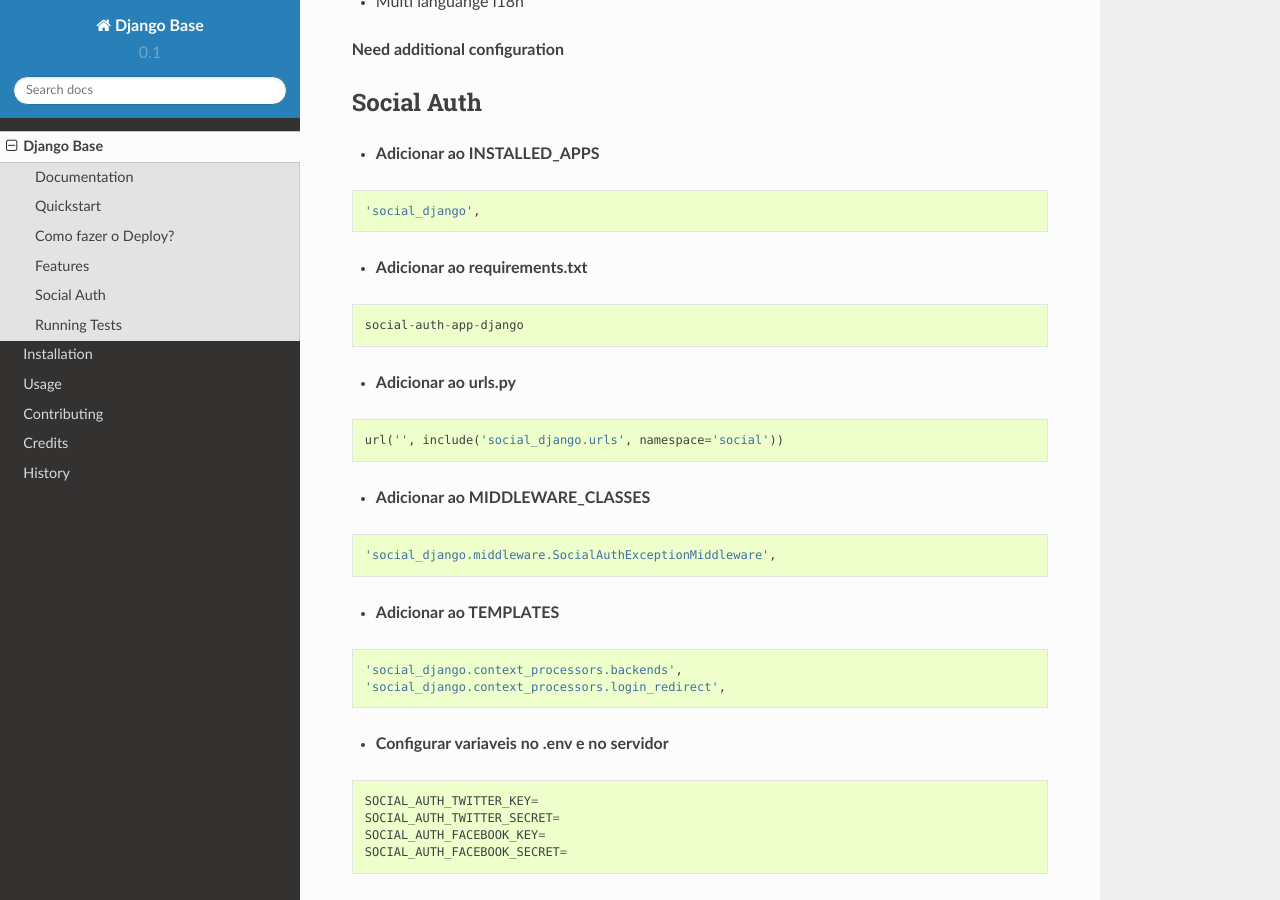
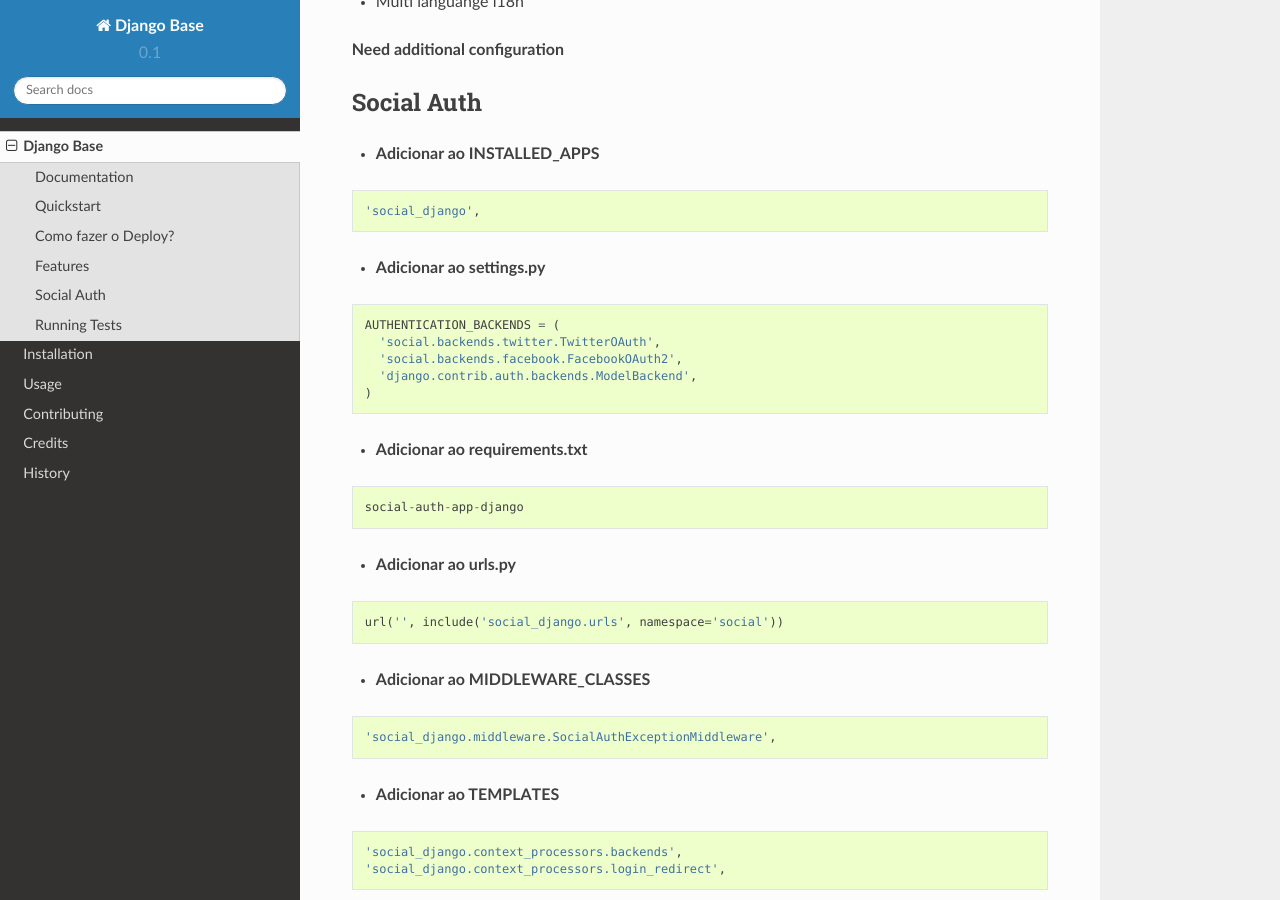
Before and after one commit to tyagow/tetyassistente, a Sphinx documentation site: the page built from docs/readme.rst, in a window 1280 px wide and 900 px high, scrolled down 2271 px. Built offline with Sphinx 7.4.7 and the Read the Docs theme 2.0.0, drawn with Linux system fonts in a browser that asks for light colours.

Commit message:
Update Docs:deploy

```diff
--- a/docs/readme.rst
+++ b/docs/readme.rst
@@ -116,6 +116,15 @@
 
   'social_django',
 
+* **Adicionar ao settings.py**
+::
+
+  AUTHENTICATION_BACKENDS = (
+    'social.backends.twitter.TwitterOAuth',
+    'social.backends.facebook.FacebookOAuth2',
+    'django.contrib.auth.backends.ModelBackend',
+  )
+
 * **Adicionar ao requirements.txt**
 
 ::
```
